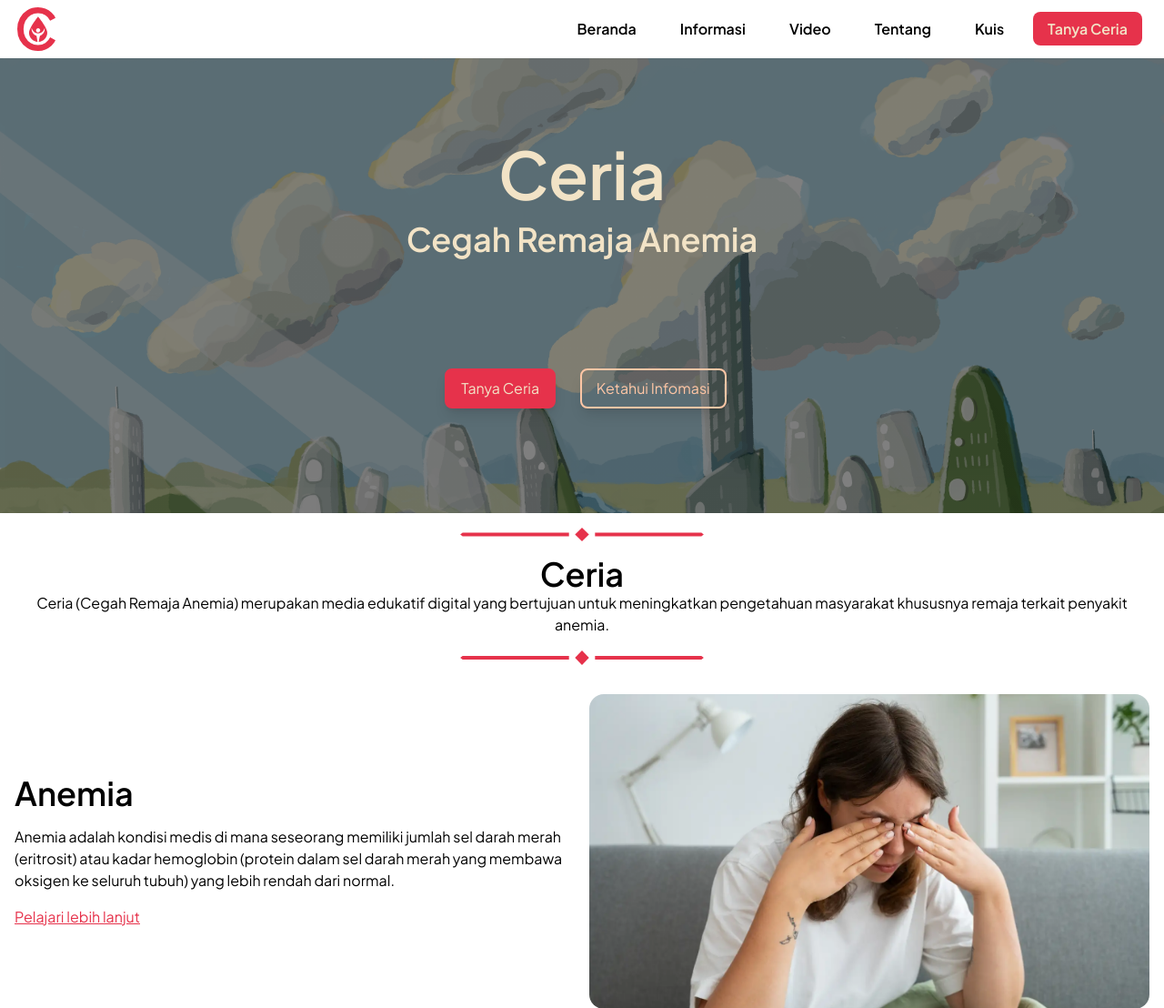
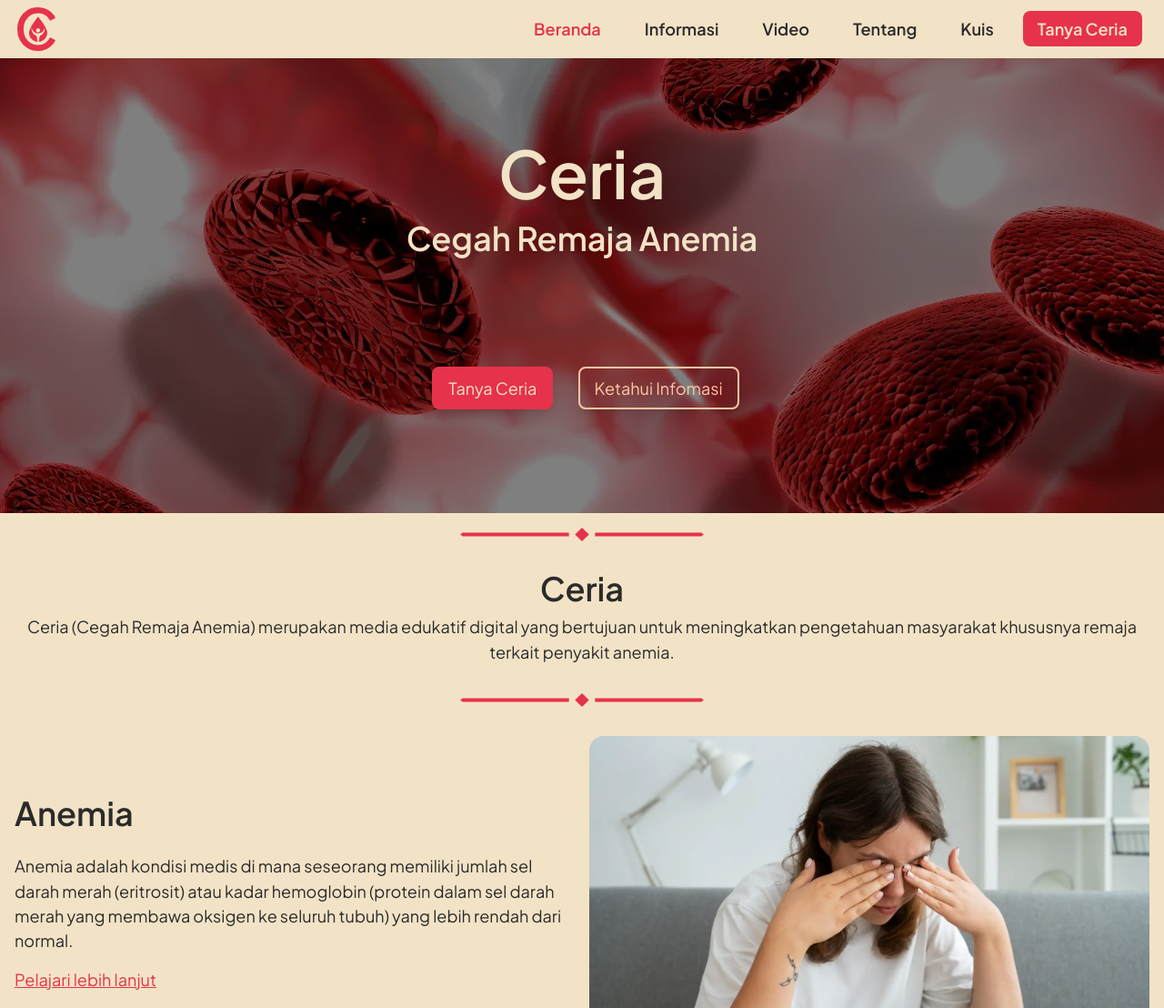
Before and after one commit to Krindog7337/genzea, a PHP site: page / in a window 1280 px wide. Shown: the top 1108 px of the page at 91% size. Run offline with PHP 8.4, Linux system fonts and the light colour scheme; style sheets or scripts are compiled from the project's sources.

Commit message:
banner image

```diff
--- a/css/style.css
+++ b/css/style.css
@@ -1,11 +1,7 @@
-@import "tailwindcss/base";
-@import "tailwindcss/components";
-@import "tailwindcss/utilities";
-
 .hero {
   height: 500px;
   background-image: linear-gradient(rgba(0, 0, 0, 0.5), rgba(0, 0, 0, 0.5)),
-    url("/assets/f37-01-day.png");
+    url("/assets/sel-darah-merah.webp");
   background-repeat: no-repeat;
   background-size: cover;
 }
--- a/css/video.css
+++ b/css/video.css
@@ -1,7 +1,8 @@
 .hero {
   height: 500px;
   background-image: linear-gradient(rgba(0, 0, 0, 0.5), rgba(0, 0, 0, 0.5)),
-    url("/assets/f37-01-day.png");
+    url("/assets/3d-glasses-clapper-board-movies.webp");
+  background-position: center;
   background-repeat: no-repeat;
   background-size: cover;
 }
```
Also changed, not shown: video.html (+7 -7 lines).
